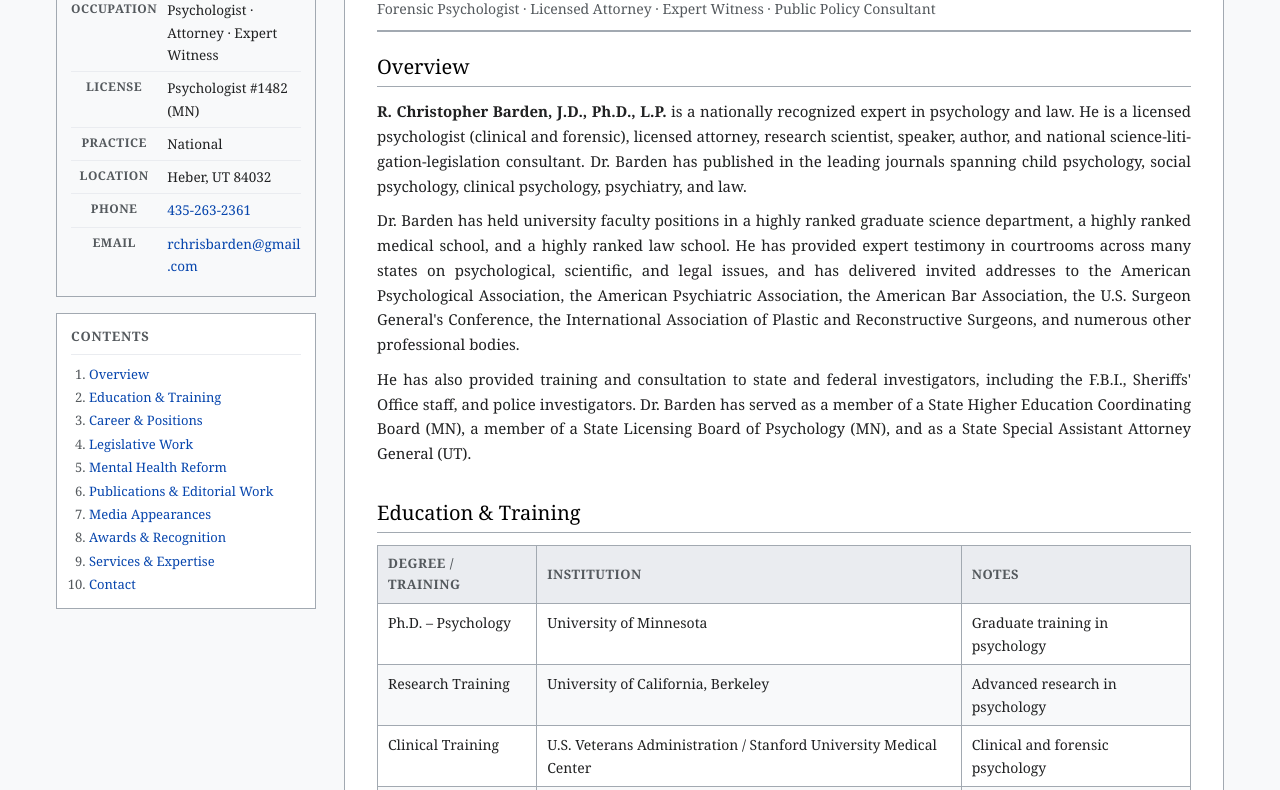
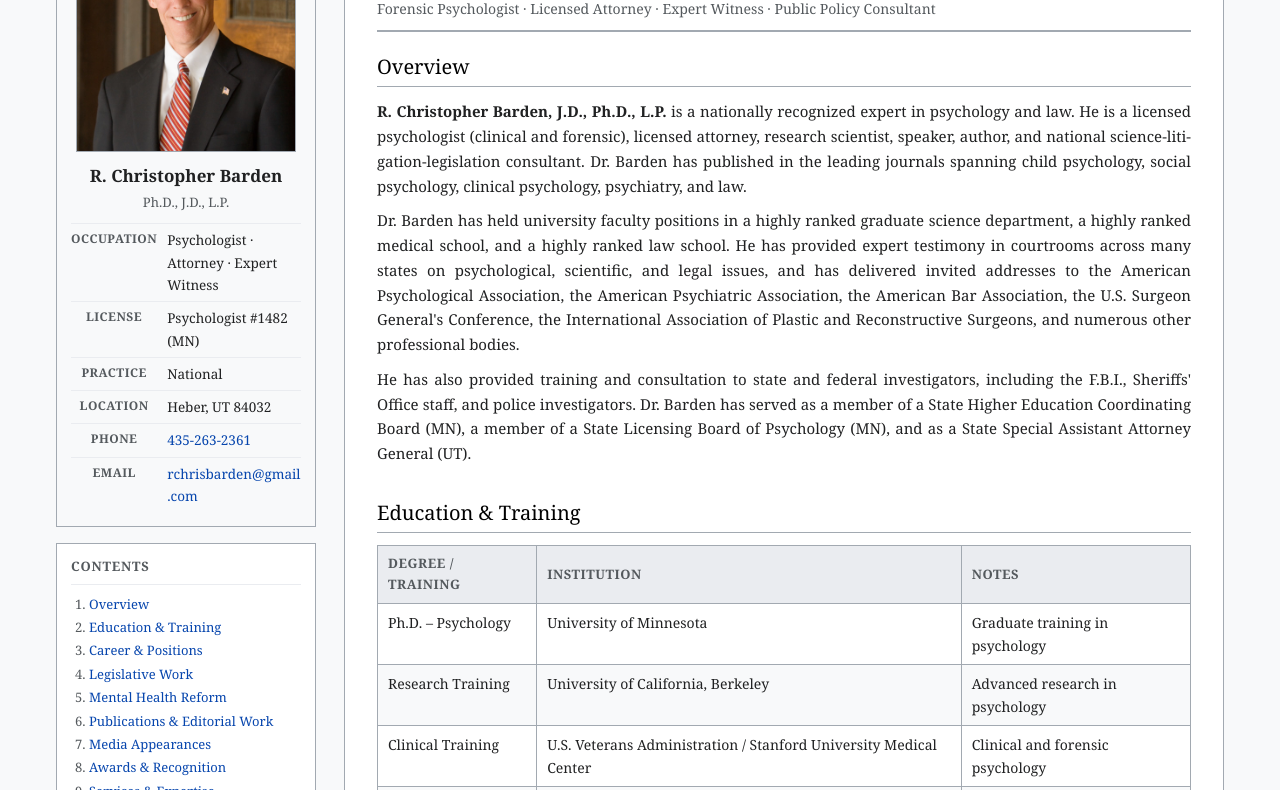
Before and after one commit to juliajbarden/Dr.RChrisBarden, a plain HTML site: page index.html in a window 1280 px wide. Shown: the part 152-942 px from the top of the page. Drawn offline with Linux system fonts and the light colour scheme.

Commit message:
resolve merge conflict, add photo

```diff
--- a/index.html
+++ b/index.html
@@ -29,6 +29,9 @@
     <aside id="sidebar">
 
       <div class="sidebar-infobox">
+        <div class="infobox-photo">
+          <img src="chris.jpg" alt="R. Christopher Barden, Ph.D., J.D." />
+        </div>
         <div class="infobox-title">R. Christopher Barden</div>
         <div class="infobox-subtitle">Ph.D., J.D., L.P.</div>
 
--- a/style.css
+++ b/style.css
@@ -96,6 +96,17 @@ a:hover {
   padding: 14px;
   margin-bottom: 16px;
   font-size: 13.5px;
+}
+.infobox-photo {
+  text-align: center;
+  margin-bottom: 10px;
+}
+.infobox-photo img {
+  width: 100%;
+  max-width: 220px;
+  border: 1px solid #a2a9b1;
+  display: block;
+  margin: 0 auto;
 }
 .infobox-title {
   font-size: 17px;
```
Also changed, not shown: chris.jpg (added).
